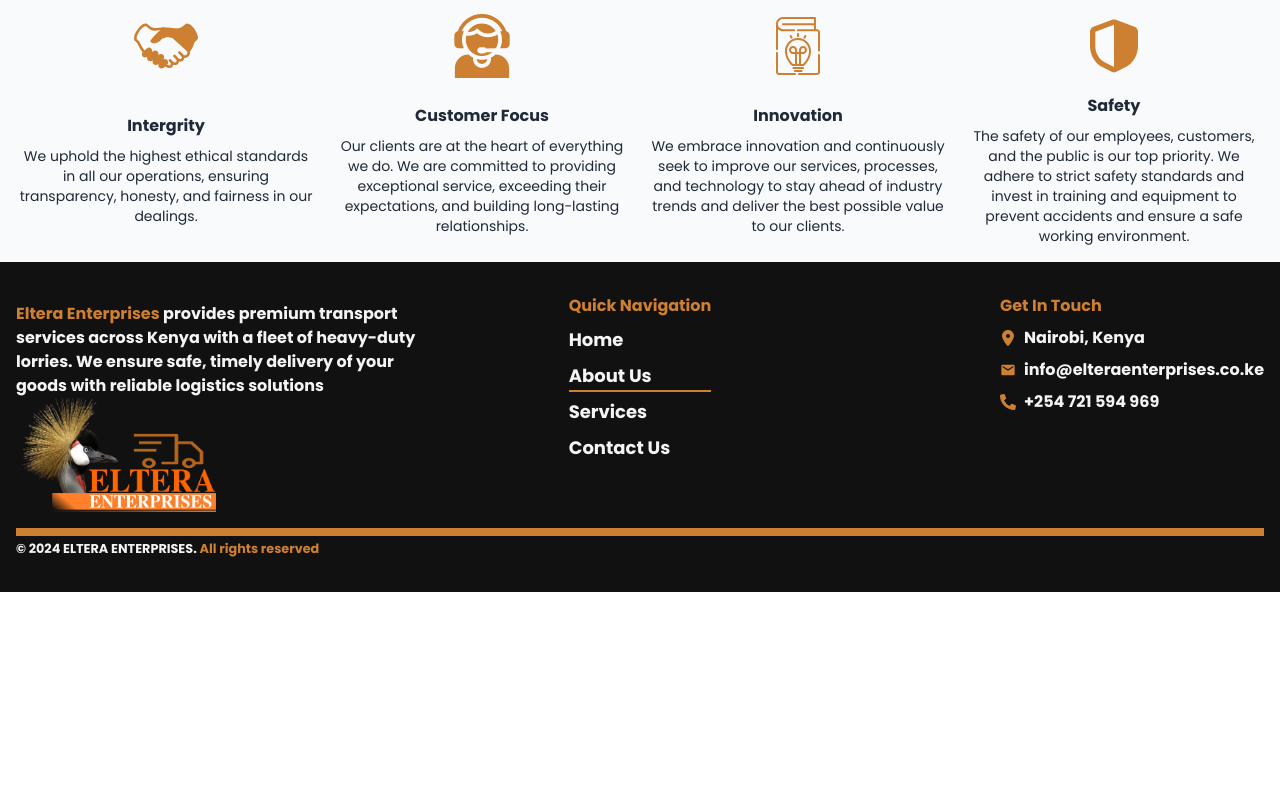
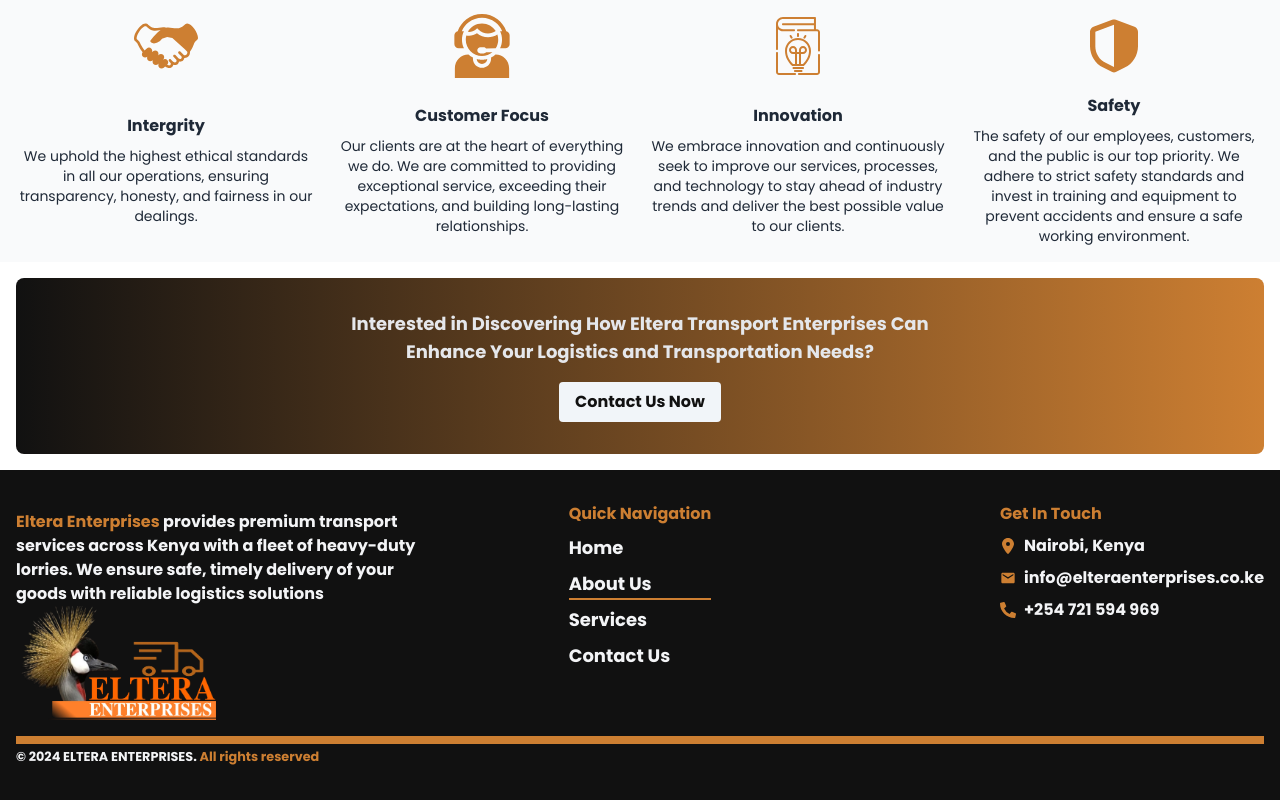
Before and after one commit to saretoduncan/eltera_enterprises, a React (Vite) app: page /aboutus in a window 1280 px wide. Shown: the part 1138-1938 px from the top of the page. Before the commit the page ends 1730 px from the top, so only its background shows below. Built offline with nearby package versions, Linux system fonts and the light colour scheme.

Commit message:
add call to action section

```diff
--- a/src/pages/aboutPage/index.tsx
+++ b/src/pages/aboutPage/index.tsx
@@ -1,3 +1,4 @@
+import CallToActionComponent from "../../components/callToActionComponent";
 import OurMission from "./OurMission";
 import HeroSection from "./heroSection";
 import OurVisionAndCore from "./ourVisionAndCore";
@@ -16,6 +17,9 @@ const AboutPage = () => {
         {/* <OurMission /> */}
         <OurVisionAndCore/>
       </section>
+      <section>
+        <CallToActionComponent/>
+      </section>
     </>
   );
 };
```
